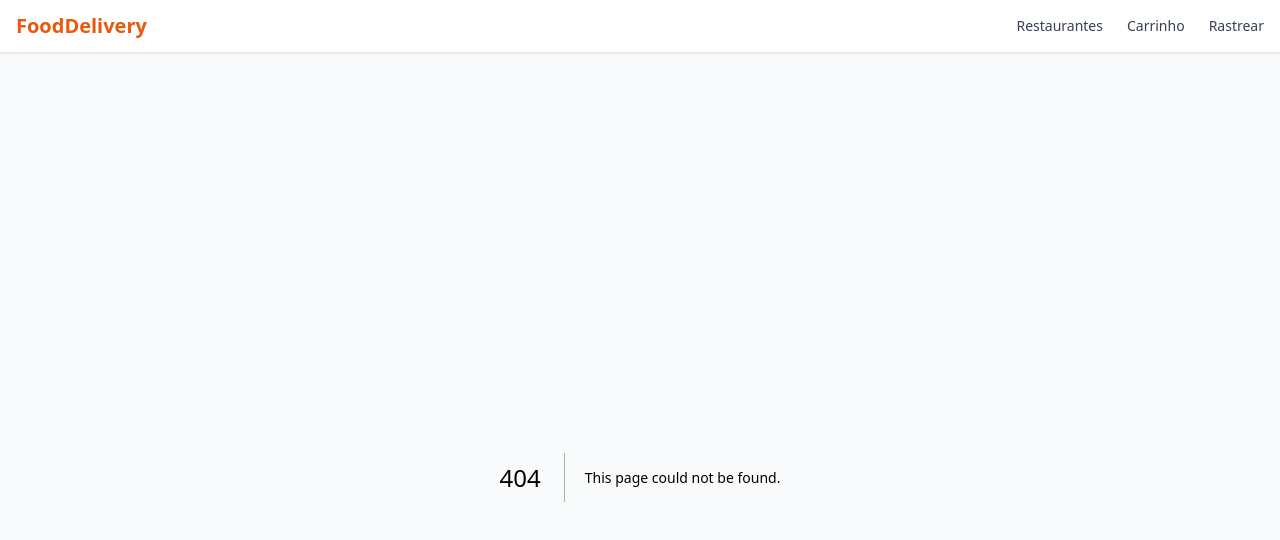
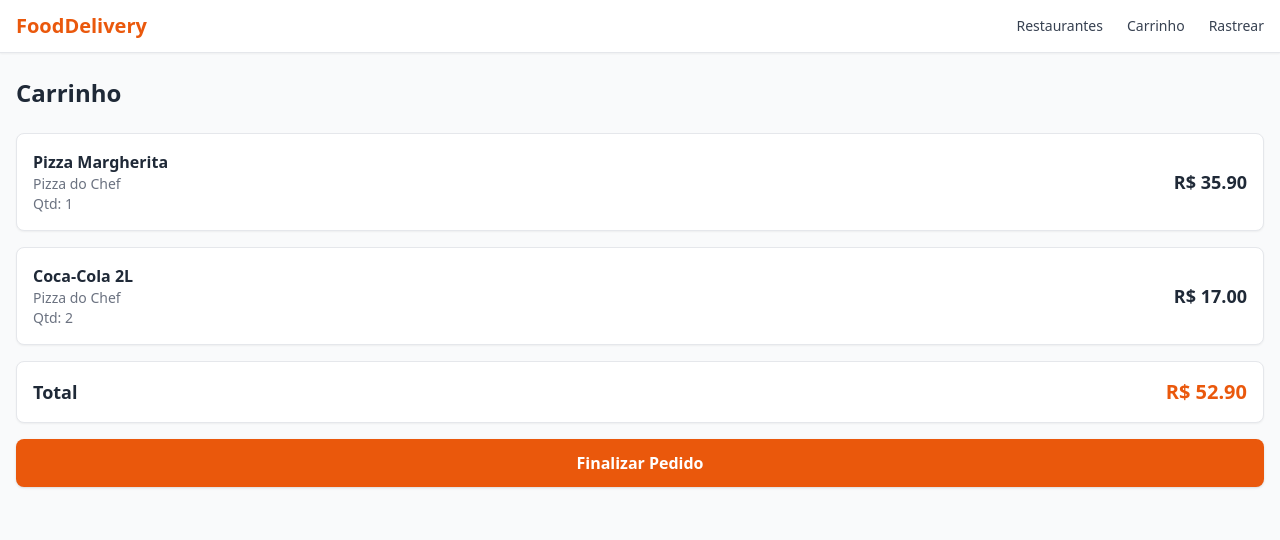
Before and after one commit to kaynan98/teste2101, a Next.js app: page /cart in a window 1280 px wide. Before the commit this address had no page. Shown: the top 540 px of the page. Built offline with nearby package versions, Linux system fonts and the light colour scheme.

Commit message:
[AI] src/app/cart/page.tsx

```diff
--- /dev/null
+++ b/src/app/cart/page.tsx
@@ -0,0 +1,55 @@
+import Link from "next/link";
+
+// Carrinho mockado
+const cartItems = [
+  { id: 1, name: "Pizza Margherita", restaurant: "Pizza do Chef", price: 35.90, quantity: 1 },
+  { id: 2, name: "Coca-Cola 2L", restaurant: "Pizza do Chef", price: 8.50, quantity: 2 },
+];
+
+export default function CartPage() {
+  const total = cartItems.reduce((acc, item) => acc + item.price * item.quantity, 0);
+
+  return (
+    <div>
+      <h1 className="text-2xl font-bold text-gray-800 mb-6">Carrinho</h1>
+      {cartItems.length === 0 ? (
+        <div className="text-center py-12">
+          <p className="text-gray-500 mb-4">Seu carrinho está vazio</p>
+          <Link
+            href="/restaurants"
+            className="text-orange-600 font-medium hover:underline"
+          >
+            Ver restaurantes
+          </Link>
+        </div>
+      ) : (
+        <div className="space-y-4">
+          {cartItems.map((item) => (
+            <div
+              key={item.id}
+              className="bg-white rounded-lg shadow-sm border border-gray-200 p-4 flex items-center justify-between"
+            >
+              <div>
+                <h3 className="font-semibold text-gray-800">{item.name}</h3>
+                <p className="text-sm text-gray-500">{item.restaurant}</p>
+                <p className="text-sm text-gray-500">Qtd: {item.quantity}</p>
+              </div>
+              <span className="text-lg font-bold text-gray-800">
+                R$ {(item.price * item.quantity).toFixed(2)}
+              </span>
+            </div>
+          ))}
+          <div className="bg-white rounded-lg shadow-sm border border-gray-200 p-4 flex items-center justify-between">
+            <span className="text-lg font-bold text-gray-800">Total</span>
+            <span className="text-xl font-bold text-orange-600">
+              R$ {total.toFixed(2)}
+            </span>
+          </div>
+          <button className="w-full bg-orange-600 text-white py-3 rounded-lg font-semibold hover:bg-orange-700 transition shadow">
+            Finalizar Pedido
+          </button>
+        </div>
+      )}
+    </div>
+  );
+}
```
